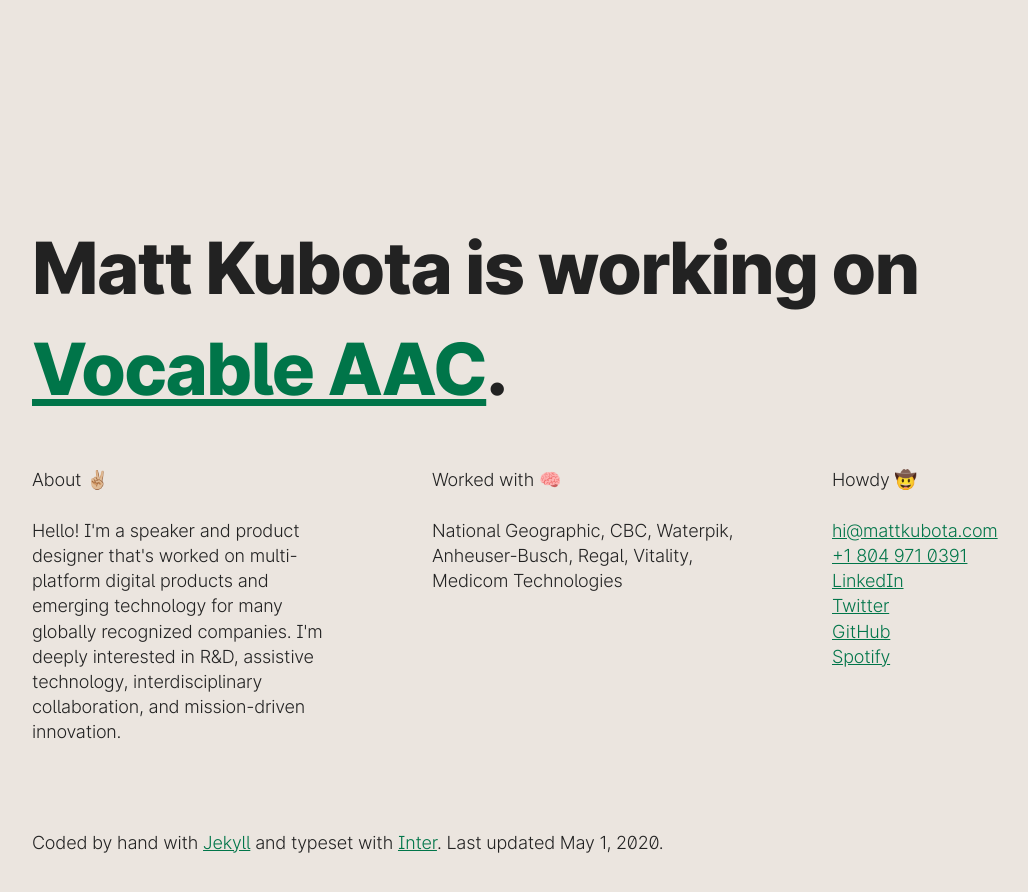
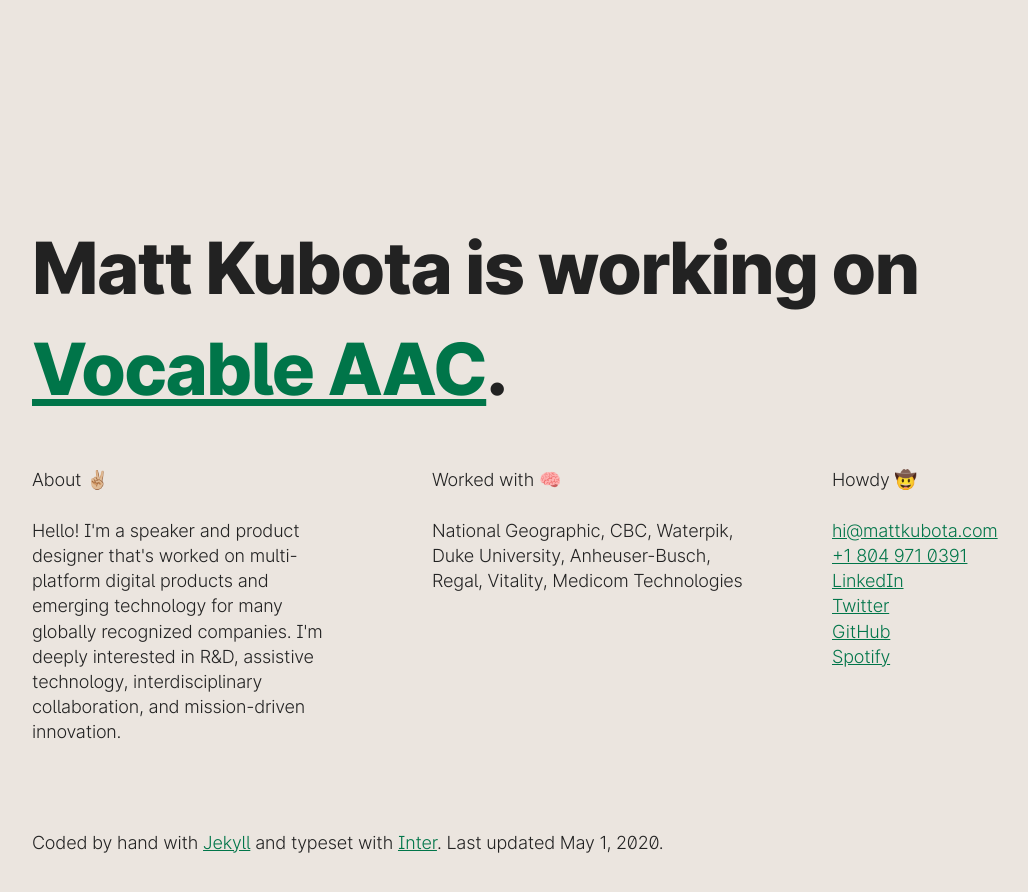
Before and after one commit to mattkubota/mattkubota.com, a Jekyll site: the page built from index.md, in a window 1280 px wide. Shown: the top 892 px of the page, without its empty margins (32-1060 px from the left). Built offline with Jekyll 4.4.1, drawn with Linux system fonts in a browser that asks for light colours.

Commit message:
added duke

```diff
--- a/index.md
+++ b/index.md
@@ -12,7 +12,7 @@
   </section>
   <section class="item-3">
     <h2 class="font-size--default">Worked with <span aria-hidden="true">🧠</span></h2>
-    <p class="font-size--default">National Geographic, CBC, Waterpik, Anheuser-Busch, Regal, Vitality, Medicom Technologies</p>
+    <p class="font-size--default">National Geographic, CBC, Waterpik, Duke University, Anheuser-Busch, Regal, Vitality, Medicom Technologies</p>
   </section>
   <section class="item-4">
     <h2 class="font-size--default">Howdy <span aria-hidden="true">🤠</span></h2>
```
